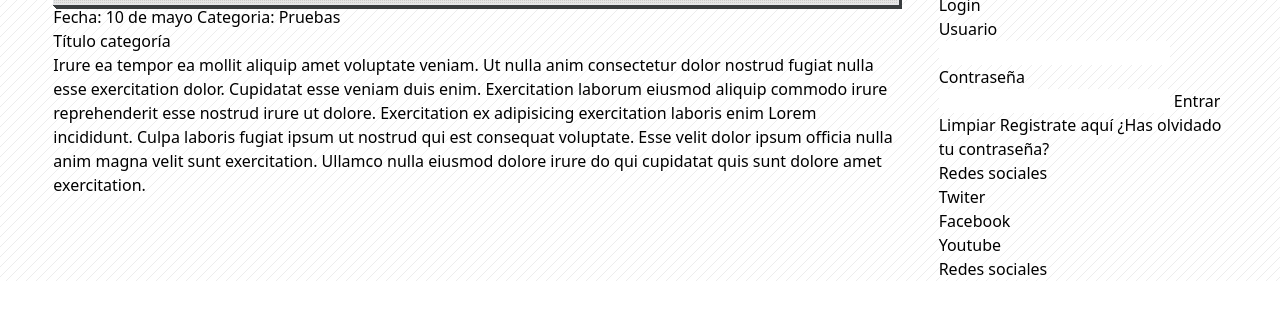
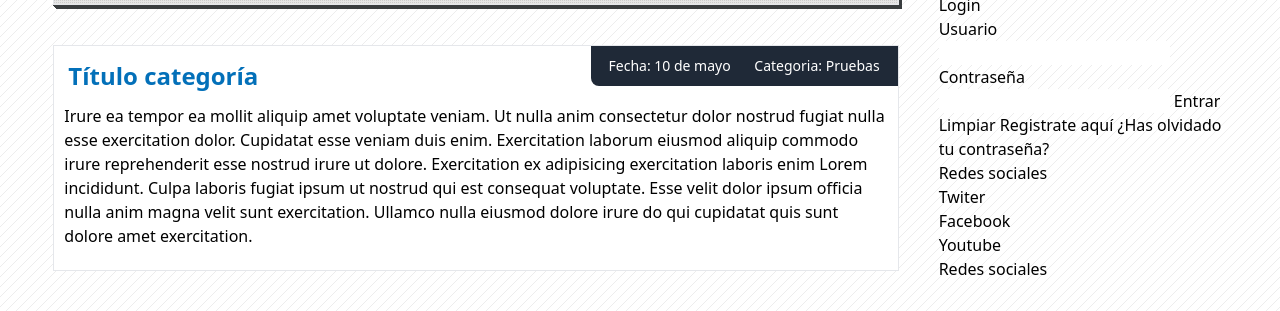
Before and after one commit to mundoenrique/tailwind-victor-robles, a website: page 01-web-tailwind/index.html in a window 1280 px wide. Shown: the part 663-974 px from the top of the page. Before the commit the page ends 944 px from the top, so only its background shows below. Drawn offline with Linux system fonts and the light colour scheme.

Commit message:
Estilos del Artículo

```diff
--- a/01-web-tailwind/index.html
+++ b/01-web-tailwind/index.html
@@ -124,13 +124,15 @@
       <!-- Inicio artículos -->
       <section class="order-1 flex-grow mr-10">
         <h2 class="articles-header">Últimos artículos</h2>
-        <article>
-          <div>
-            <span>Fecha: 10 de mayo</span>
-            <span>Categoria: Pruebas</span>
+        <article class="w-full h-auto border border-gray-200 m-10 mx-auto p-2.5 bg-white text-black">
+          <div class="float-right text-white bg-gray-800 h-10 leading-6 p-2 -m-2.5 text-sm rounded-bl-lg">
+            <span class="m-2.5">Fecha: 10 de mayo</span>
+            <span class="m-2.5">Categoria: Pruebas</span>
           </div>
-          <h4><a href="javascript:">Título categoría</a></h4>
-          <p>
+          <h4 class="block text-2xl m-1">
+            <a href="javascript:" class="font-semibold text-azul-oscuro hover:underline">Título categoría</a>
+          </h4>
+          <p class="block mt-3 mb-3 text-base font-sans font-normal">
             Irure ea tempor ea mollit aliquip amet voluptate veniam. Ut nulla anim consectetur dolor nostrud fugiat
             nulla esse exercitation dolor. Cupidatat esse veniam duis enim. Exercitation laborum eiusmod aliquip commodo
             irure reprehenderit esse nostrud irure ut dolore. Exercitation ex adipisicing exercitation laboris enim
```
Also changed, not shown: 01-web-tailwind/css/styles.css.
